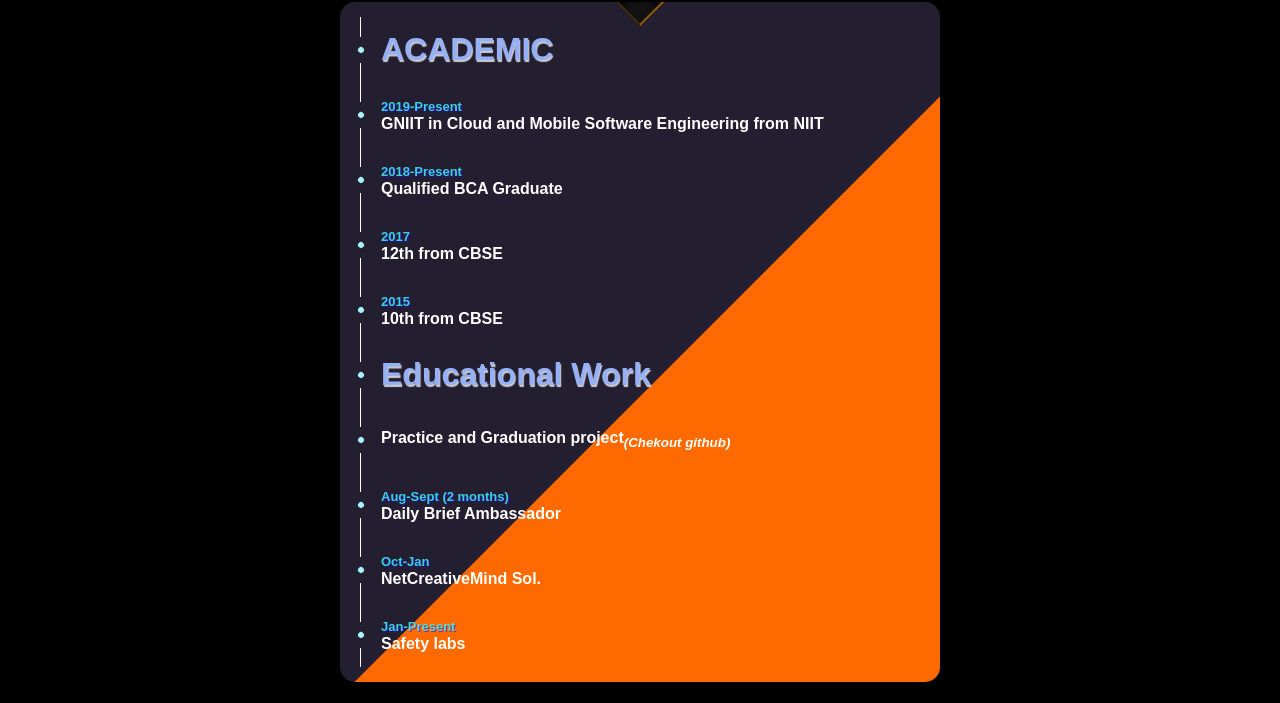
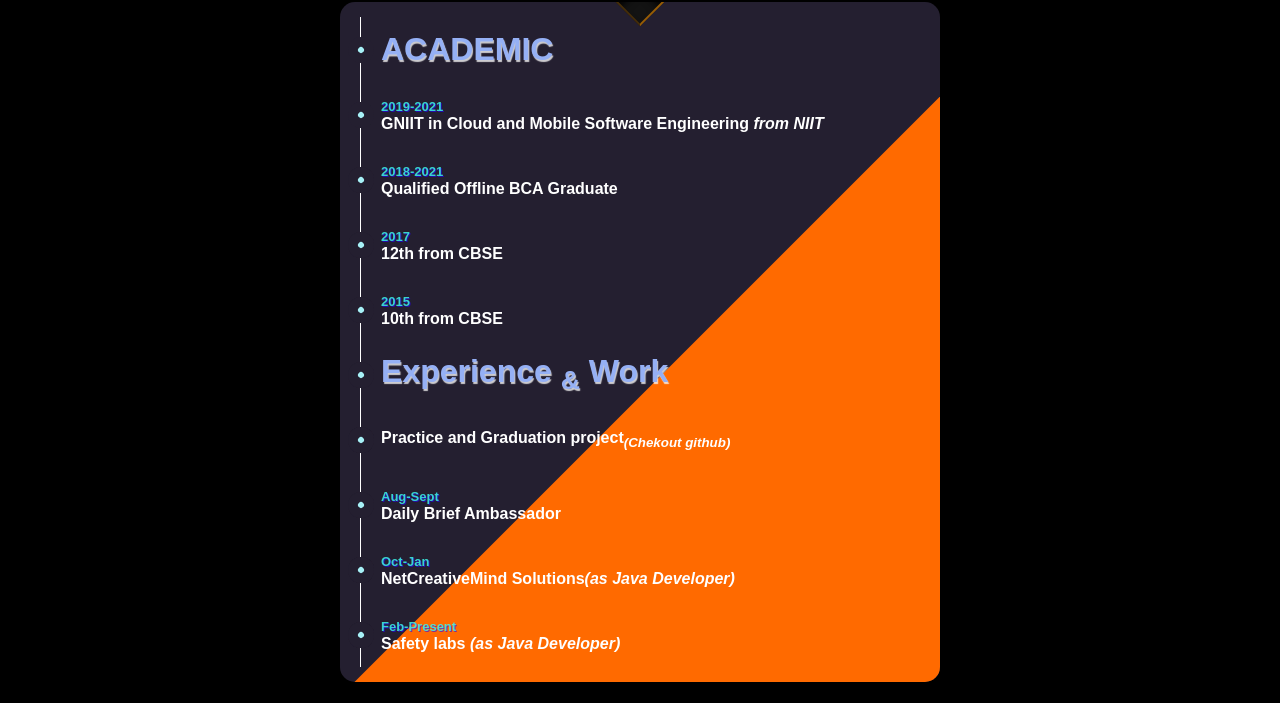
Before and after one commit to ujjwalpandeyjava/Ujjwal-Portfolio, a React (Create React App) app: page / in a window 1280 px wide. Shown: the part 1883-2586 px from the top of the page. Built offline with nearby package versions, Linux system fonts and the light colour scheme.

Commit message:
Education & few more updates.

```diff
--- a/src/educationSection.js
+++ b/src/educationSection.js
@@ -11,16 +11,16 @@ export default function EducationSection(props) {
 					<div><img src={educationPic} alt="That's me with certificate" /></div>
 					<div id="aboutEducation">
 						<div><h1>ACADEMIC</h1></div>
-						<div><p><span>2019-Present</span> <br />GNIIT in Cloud and Mobile Software Engineering from NIIT</p></div>
+						<div><p><span>2019-2021</span> <br />GNIIT in Cloud and Mobile Software Engineering <i>from NIIT</i></p></div>
 						{/* <div><p><span>2018-Present</span> <br />1<sup>st</sup> division BCA Graduate</p></div> */}
-						<div><p><span>2018-Present</span> <br />Qualified BCA Graduate</p></div>
+						<div><p><span>2018-2021</span> <br />Qualified Offline BCA Graduate</p></div>
 						<div><p><span>2017</span> <br />12th from CBSE</p></div>
 						<div><p><span>2015</span> <br />10th from CBSE</p></div>
-						<div><h1>Educational Work</h1></div>
+						<div><h1>Experience <sub>&</sub> Work</h1></div>
 						<div><p>Practice and Graduation project<i><sub>(Chekout github)</sub></i></p></div>
-						<div><p><span>Aug-Sept (2 months)</span> <br />Daily Brief Ambassador</p></div>
-						<div><p><span>Oct-Jan</span> <br />NetCreativeMind Sol.</p></div>
-						<div><p><span>Jan-Present</span> <br />Safety labs</p></div>
+						<div><p><span>Aug-Sept</span> <br />Daily Brief Ambassador</p></div>
+						<div><p><span>Oct-Jan</span> <br />NetCreativeMind Solutions<i>(as Java Developer)</i></p></div>
+						<div title="Works as Full-Stack developer"><p><span>Feb-Present</span><br />Safety labs <i>(as Java Developer)</i></p></div>
 					</div>
 				</div>
 			</div>
--- a/src/index.css
+++ b/src/index.css
@@ -797,6 +797,7 @@ body {
     margin: 0px -12px -12px;
     padding: 20px 2px;
     font-size: large;
+    color: firebrick;
 }
 /* Page Scrollbar starts*/
 ::-webkit-scrollbar {
--- a/src/previewPDFs.js
+++ b/src/previewPDFs.js
@@ -5,6 +5,8 @@ import previewCSS from './previews.module.css'
 import resumePreview from './images/resumePreviewImage.png'
 import cvPreview from './images/cvPreviewImage.png'
 import downArrow2 from './images/arrow-down.png'
+
+// Change it to dymanic so that I can use it with other certificates also...
 
 export default function PreviewPDFs(props) {
 	// console.log(props);
@@ -19,7 +21,7 @@ export default function PreviewPDFs(props) {
 						<div>Resume in pdf format <img src={downArrow2} style={{ height: '18px', width: '20px' }} alt="Down arrow" /></div>
 						<div id="downloadCV"><a href={UjjwalResume} download='Ujjwal-full_stack-Resume.pdf'>Download Resume</a></div>
 					</div>
-					<hr style={{ backgroundColor: 'gray' }} />
+					{/* <hr style={{ backgroundColor: 'gray' }} /> */}
 					<div>
 						<div><img className={previewCSS.previewImage} src={cvPreview} alt="C.V. preview" /></div>
 						<div></div>
--- a/src/workingLanguages.js
+++ b/src/workingLanguages.js
@@ -3,7 +3,8 @@ import AdJavaImage from './images/AdvancedJava.jfif';
 import cssImage from './images/css.jpg';
 import dsAlgoImage from './images/dsalog.jfif';
 import etcImage from './images/etc.jfif';
-import GAEImage from './images/GAE.jpg';
+// import GAEImage from './images/GAE.jpg';
+import GoogleCloudImage from './images/Google_Cloud.png';
 import gitImage from './images/git.jfif';
 import hibernateImage from './images/hibernate.png';
 import htmlImage from './images/html.jpg';
@@ -40,7 +41,8 @@ export default function WorkingLanguages(props) {
 					<div><a href="http://www.google.com/search?q=JS" target="_blank" rel="noreferrer"><img src={jsImage} alt="JavaScript" /></a></div>
 					<div><a href="http://www.google.com/search?q=React" target="_blank" rel="noreferrer"><img src={reactImage} alt="ReactJS" /></a></div>
 					<div><a href="http://www.google.com/search?q=DS-Algo" target="_blank" rel="noreferrer"><img src={dsAlgoImage} alt="DS-Algo" /></a></div>
-					<div><a href="http://www.google.com/search?q=GAE" target="_blank" rel="noreferrer"><img src={GAEImage} alt="GAE" /></a></div>
+					<div><a href="https://www.google.com/search?q=google+cloud" target="_blank" rel="noreferrer"><img src={GoogleCloudImage} alt="Google Cloud" /></a></div>
+					{/* <div><a href="http://www.google.com/search?q=GAE" target="_blank" rel="noreferrer"><img src={GAEImage} alt="GAE" /></a></div> */}
 					<div><a href="http://www.google.com/search?q=RestApi" target="_blank" rel="noreferrer"><img src={restAPIImage} alt="Rest API" /></a></div>
 					<div><a href="http://www.google.com/search?q=Spring" target="_blank" rel="noreferrer"><img src={springImage} alt="Spring" /></a></div>
 					<div><a href="http://www.google.com/search?q=Hibernate" target="_blank" rel="noreferrer"><img src={hibernateImage} alt="Hibernate" /></a></div>
```
Also changed, not shown: src/images/Google_Cloud.png (added).
